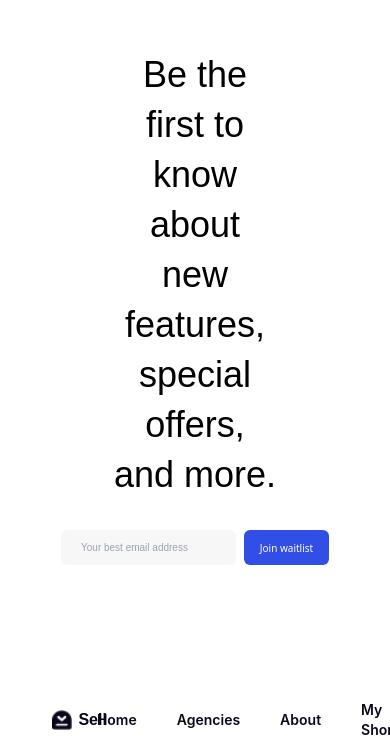
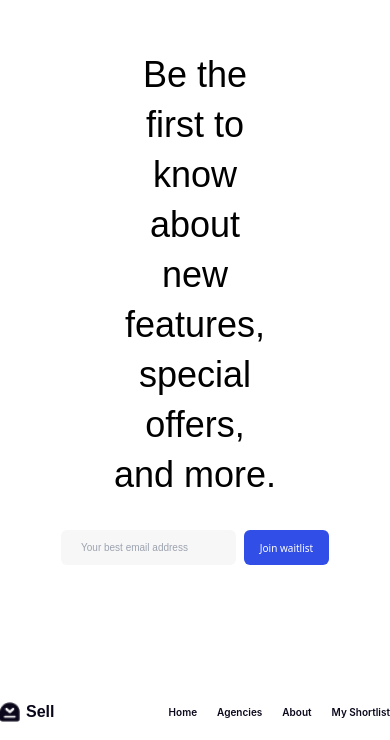
Before and after one commit to AlexDDevv/hackathon-spikes, a React (Vite) app: page / in a window 390 px wide. Shown: the part 1840-2580 px from the top of the page. Built offline with nearby package versions, Linux system fonts and the light colour scheme.

Commit message:
Responsive for Footer

```diff
--- a/src/components/Footer.tsx
+++ b/src/components/Footer.tsx
@@ -2,17 +2,17 @@ import logo from "../assets/img/logo-footer.png"
 
 export default function Footer() {
     return (
-        <footer className="text-[#0A071B] flex items-center justify-between w-[68%] my-0 mx-auto">
+        <footer className="text-[#0A071B] flex items-center justify-between gap-[25px] w-[68%] my-0 mx-auto max-lg:w-[80%] max-sm:w-full max-[425px]:gap-5">
             <div className="flex items-center justify-center gap-[6px]">
                 <img src={logo} alt="Logo du site" className="h-5 w-5" />
                 <span className="text-[#0A071B] font-bodyFont font-bold">Sell</span>
             </div>
             <nav>
-                <ul className="flex items-center justify-center gap-10">
-                    <li className="font-navFont font-semibold text-sm">Home</li>
-                    <li className="font-navFont font-semibold text-sm">Agencies</li>
-                    <li className="font-navFont font-semibold text-sm">About</li>
-                    <li className="font-navFont font-semibold text-sm">My Shortlist</li>
+                <ul className="flex items-center justify-center gap-10 max-sm:gap-[25px] max-[425px]:gap-5">
+                    <li className="font-navFont font-semibold text-sm cursor-pointer max-sm:text-xs max-[425px]:text-[10px]">Home</li>
+                    <li className="font-navFont font-semibold text-sm cursor-pointer max-sm:text-xs max-[425px]:text-[10px]">Agencies</li>
+                    <li className="font-navFont font-semibold text-sm cursor-pointer max-sm:text-xs max-[425px]:text-[10px]">About</li>
+                    <li className="font-navFont font-semibold text-sm cursor-pointer max-sm:text-xs max-[425px]:text-[10px]">My Shortlist</li>
                 </ul>
             </nav>
         </footer>
```
